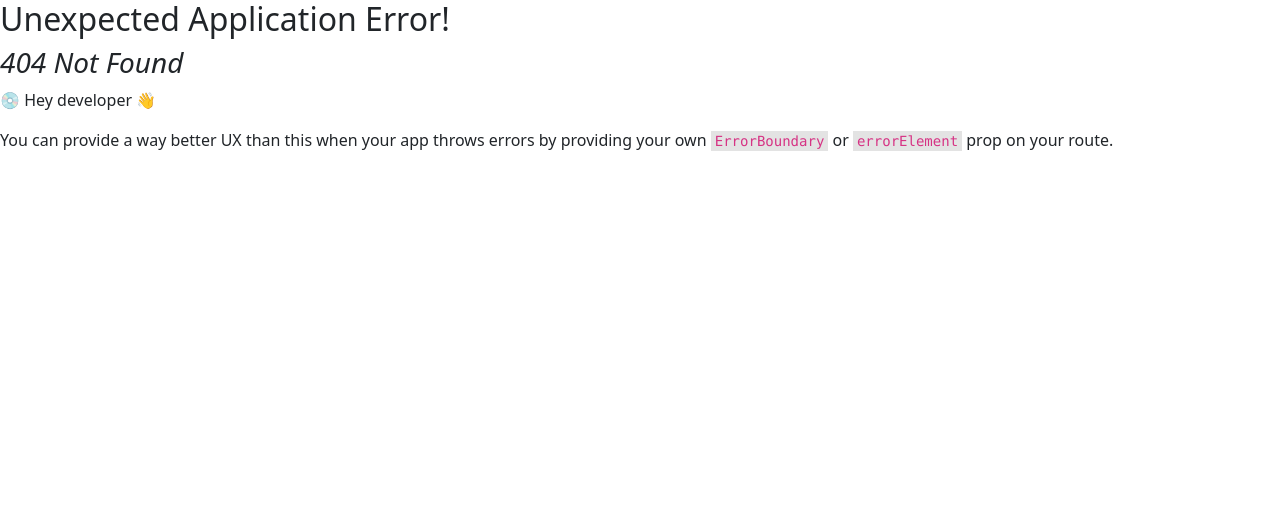
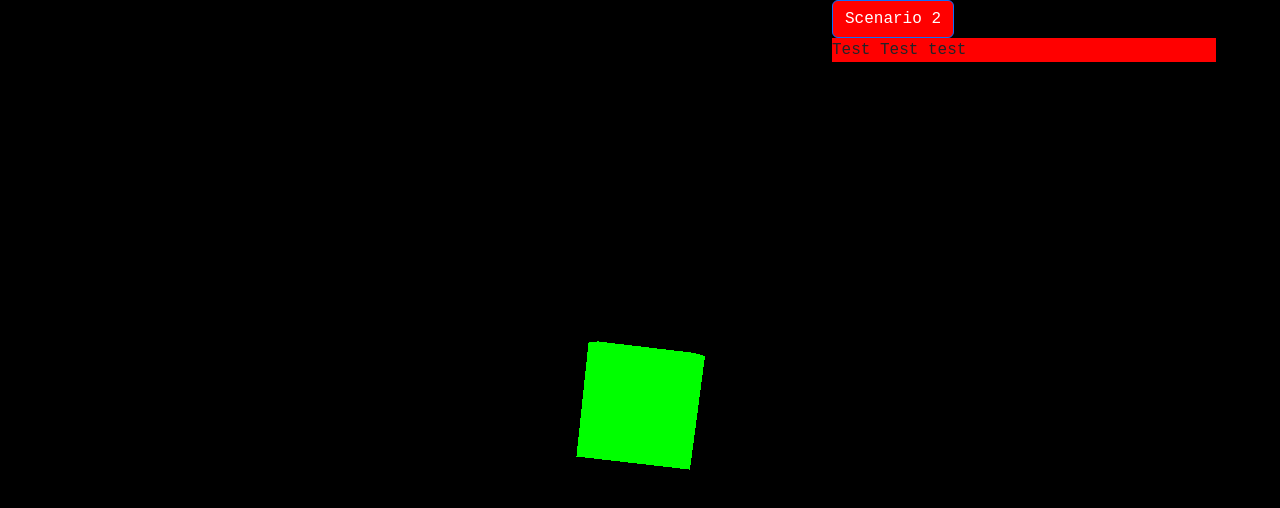
Before and after one commit to jaczhi/prideal-world, a React (Create React App) app in the folder website/: page /scenario2 in a window 1280 px wide. Before the commit this address had no page. Shown: the top 508 px of the page. Built offline with nearby package versions, Linux system fonts and the light colour scheme.

Commit message:
Created file structure of web pages

```diff
--- a/website/src/components/ThreeCube.js
+++ b/website/src/components/ThreeCube.js
@@ -2,7 +2,7 @@ import * as THREE from 'three';
 
 import { useEffect, useRef } from "react";
 
-function ThreeCube() {
+function ThreeCube({children}) {
   const refContainer = useRef(null);
   useEffect(() => {
     // === THREE.JS CODE START ===
@@ -27,8 +27,7 @@ function ThreeCube() {
     animate();
   }, []);
   return (
-    <div ref={refContainer}></div>
-
+    <div ref={refContainer}>{children}</div>
   );
 }
 
--- a/website/src/pages/TestPage.js
+++ /dev/null
@@ -1,36 +0,0 @@
-import ThreeCube from "../components/ThreeCube";
-import { Button, Modal } from "react-bootstrap";
-import { useState } from "react";
-
-function TestPage() {
-  const [show, setShow] = useState(false);
-
-  const handleClose = () => setShow(false);
-  const handleShow = () => setShow(true);
-
-  return (
-    <div className="App">
-      <Button variant="primary" onClick={handleShow}>
-        Launch demo modal
-      </Button>
-
-      <Modal show={show} onHide={handleClose}>
-        <Modal.Header closeButton>
-          <Modal.Title>Modal heading</Modal.Title>
-        </Modal.Header>
-        <Modal.Body>Woohoo, you are reading this text in a modal!</Modal.Body>
-        <Modal.Footer>
-          <Button variant="secondary" onClick={handleClose}>
-            Close
-          </Button>
-          <Button variant="primary" onClick={handleClose}>
-            Save Changes
-          </Button>
-        </Modal.Footer>
-      </Modal>
-      <ThreeCube />
-    </div>
-  );
-}
-
-export default TestPage;
--- /dev/null
+++ b/website/src/pages/scenario1/Scenario1.js
@@ -0,0 +1,40 @@
+import ThreeCube from "../../components/ThreeCube";
+import { Button, Modal } from "react-bootstrap";
+import { useState } from "react";
+import "../scenarios.css";
+
+function Scenario1() {
+    const [show, setShow] = useState(false);
+
+    const handleClose = () => setShow(false);
+    const handleShow = () => setShow(true);
+
+    return (
+        <div className="App">
+        <div className="overlay">
+            <Button variant="primary" className="testButton" onClick={handleShow}>
+            Scenario 1
+            </Button>
+            <div className="testButton">Test Test test</div>
+        </div>
+
+        <Modal show={show} onHide={handleClose}>
+            <Modal.Header closeButton>
+            <Modal.Title>Modal heading</Modal.Title>
+            </Modal.Header>
+            <Modal.Body>Woohoo, you are reading this text in a modal!</Modal.Body>
+            <Modal.Footer>
+            <Button variant="secondary" onClick={handleClose}>
+                Close
+            </Button>
+            <Button variant="primary" onClick={handleClose}>
+                Save Changes
+            </Button>
+            </Modal.Footer>
+        </Modal>
+        <ThreeCube className="topcanvas" />
+        </div>
+    );
+}
+
+export default Scenario1;
--- /dev/null
+++ b/website/src/pages/scenario2/Scenario2.js
@@ -0,0 +1,40 @@
+import ThreeCube from "../../components/ThreeCube";
+import { Button, Modal } from "react-bootstrap";
+import { useState } from "react";
+import "../scenarios.css";
+
+function Scenario2() {
+    const [show, setShow] = useState(false);
+
+    const handleClose = () => setShow(false);
+    const handleShow = () => setShow(true);
+
+    return (
+        <div className="App">
+        <div className="overlay">
+            <Button variant="primary" className="testButton" onClick={handleShow}>
+            Scenario 2
+            </Button>
+            <div className="testButton">Test Test test</div>
+        </div>
+
+        <Modal show={show} onHide={handleClose}>
+            <Modal.Header closeButton>
+            <Modal.Title>Modal heading</Modal.Title>
+            </Modal.Header>
+            <Modal.Body>Woohoo, you are reading this text in a modal!</Modal.Body>
+            <Modal.Footer>
+            <Button variant="secondary" onClick={handleClose}>
+                Close
+            </Button>
+            <Button variant="primary" onClick={handleClose}>
+                Save Changes
+            </Button>
+            </Modal.Footer>
+        </Modal>
+        <ThreeCube className="topcanvas" />
+        </div>
+    );
+}
+
+export default Scenario2;
--- /dev/null
+++ b/website/src/pages/scenario3/Scenario3.js
@@ -0,0 +1,40 @@
+import ThreeCube from "../../components/ThreeCube";
+import { Button, Modal } from "react-bootstrap";
+import { useState } from "react";
+import "../scenarios.css";
+
+function Scenario3() {
+    const [show, setShow] = useState(false);
+
+    const handleClose = () => setShow(false);
+    const handleShow = () => setShow(true);
+
+    return (
+        <div className="App">
+        <div className="overlay">
+            <Button variant="primary" className="testButton" onClick={handleShow}>
+            Scenario 3
+            </Button>
+            <div className="testButton">Test Test test</div>
+        </div>
+
+        <Modal show={show} onHide={handleClose}>
+            <Modal.Header closeButton>
+            <Modal.Title>Modal heading</Modal.Title>
+            </Modal.Header>
+            <Modal.Body>Woohoo, you are reading this text in a modal!</Modal.Body>
+            <Modal.Footer>
+            <Button variant="secondary" onClick={handleClose}>
+                Close
+            </Button>
+            <Button variant="primary" onClick={handleClose}>
+                Save Changes
+            </Button>
+            </Modal.Footer>
+        </Modal>
+        <ThreeCube className="topcanvas" />
+        </div>
+    );
+}
+
+export default Scenario3;
--- /dev/null
+++ b/website/src/pages/scenarios.css
@@ -0,0 +1,21 @@
+.testButton {
+    z-index: 99;
+    position: relative;
+    background-color: red;
+}
+
+.overlay {
+    user-select: none;
+    position: absolute;
+    right: 5vw;
+    width: 30vw;
+    font-family:'Courier New', Courier, monospace;
+    z-index: 10;
+}
+
+.topcanvas {
+    width: 100%;
+    margin: 0;
+    -webkit-mask-image: linear-gradient(0deg, rgba(0,0,0,0) 0%, rgba(0,0,0,1) 15%);
+    mask-image: linear-gradient(0deg, rgba(0,0,0,0) 0%, rgba(0,0,0,1) 15%);
+}
```
Also changed, not shown: website/src/components/RatingGrid.js (added, +25 -0 lines), website/src/index.js (+13 -3 lines), 1 other file (tests, documents, lock files or other folders).
